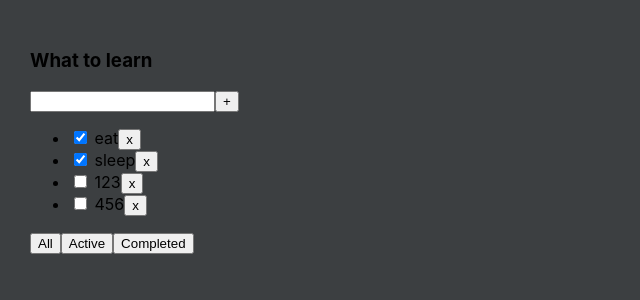
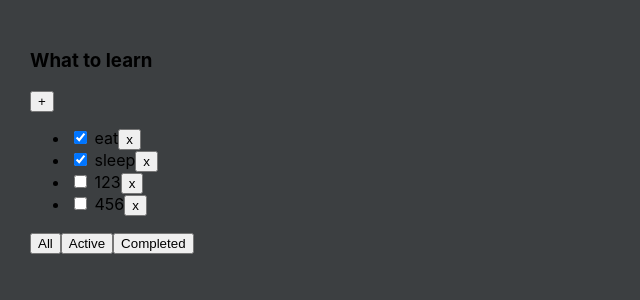
Before and after one commit to AntonChislov/it-incubator-todolist-ts, a React (Create React App) app: page / in a window 1280 px wide. Shown: the top 300 px of the page, without its empty margins (0-640 px from the left). Built offline with nearby package versions, Linux system fonts and the light colour scheme.

Commit message:
uuid, refactoring

```diff
--- a/src/TodoList.tsx
+++ b/src/TodoList.tsx
@@ -1,4 +1,4 @@
-import React from 'react';
+import React, {useState} from 'react';
 import './App.css';
 import {FilterValueType, TasksType} from "./App";
 
@@ -11,12 +11,14 @@ interface TodoListPropsType {
 
 export const TodoList: React.FC<TodoListPropsType> = ({title, tasks, deleteTask, setFilterTasks}) => {
 
+    const [taskText, setTaskText] = useState('')
+
     return (
         <div>
             <h3>{title}</h3>
             <div>
-                <input/>
-                <button>+</button>
+                {/*<textarea onChange={() => setTaskText((event ) => event.target.value)} value={taskText}/>*/}
+                <button >+</button>
             </div>
             <ul>
                 {tasks.map(el => <li key={el.id}><input type="checkbox" checked={el.isDone}/> <span>{el.title}</span>
```
